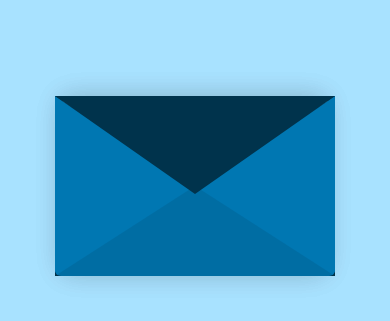
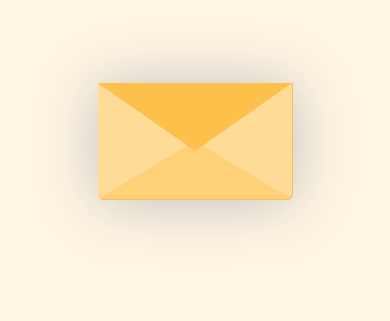
Before and after one commit to himayand21/greeting-card, a React (Create React App) app: page / in a window 390 px wide. Shown: the part 281-602 px from the top of the page. Built offline with nearby package versions, Linux system fonts and the light colour scheme.

Commit message:
feat(ui): responsiveness

```diff
--- a/src/styles/app.scss
+++ b/src/styles/app.scss
@@ -3,10 +3,24 @@ body {
     background-color: $color-bg;
     .app {
       text-align: center;
-      @include envelope-style();
       height: 100vh;
       width: 100vw;
       overflow: hidden;
       @include flex-center();
+      @media only screen and (max-width: 599px) {
+        @include envelope-style(50vw);
+      }
+      @media only screen and (min-width: 600px) {
+        @include envelope-style(45vw);
+      }
+      @media only screen and (min-width: 768px) {
+        @include envelope-style(40vw);
+      }
+      @media only screen and (min-width: 992px) {
+        @include envelope-style(30vw);
+      }
+      @media only screen and (min-width: 1200px) {
+        @include envelope-style(25vw);
+      }
     }
 }
--- a/src/styles/components/envelope.scss
+++ b/src/styles/components/envelope.scss
@@ -1,8 +1,10 @@
 @import "./letter.scss";
-@mixin envelope-style {
+@mixin envelope-style($env-width) {
+    $env-height: 0.6 * $env-width;
     .envlope-wrapper {
-        height: 270px;
-        @include letter-styles();
+        height: $env-height;
+        position: relative;
+        @include letter-styles($env-width, $env-height);
 
         &.open {
             .envelope {
@@ -13,17 +15,7 @@
                 }
             }
             .letter {
-                @include go-up-scale4();
-            }
-            @media (max-width: 750px) {
-                .letter {
-                    @include go-up-scale4();
-                }
-            }
-            @media(min-width: 1000px) {
-                .letter {
-                    @include go-up-scale6();
-                }
+                @include go-up-scale4($env-height);
             }
             .letter {
                 .back {
@@ -50,7 +42,7 @@
             border-bottom-right-radius: $env-border-radius;
             margin-left: auto;
             margin-right: auto;
-            top: 90px;
+            top: 0px;
             .front {
                 position: absolute;
                 width: 0;
@@ -58,8 +50,8 @@
                 &.flap {
                     border-left: ($env-width / 2) solid transparent;
                     border-right: ($env-width / 2) solid transparent;
-                    border-bottom: ($env-height / 2) - 8 solid transparent; /* a little smaller */
-                    border-top: ($env-height / 2) + 8 solid $color-flap; /* a little larger */
+                    border-bottom: ($env-height / 2) - (0.05 * $env-width) solid transparent; /* a little smaller */
+                    border-top: ($env-height / 2) + (0.05 * $env-width) solid $color-flap; /* a little larger */
                     transform-origin: top;
                     z-index: 5;
                     pointer-events: none;
@@ -82,6 +74,9 @@
                 height: 100%;
                 z-index: 2;
                 background-color: $color-flap;
+                border-bottom-left-radius: $env-border-radius;
+                border-bottom-right-radius: $env-border-radius;
+                box-shadow: 0px 2px 60px $color-box-shadow;
             }
         }
     }
--- a/src/styles/components/letter.scss
+++ b/src/styles/components/letter.scss
@@ -1,49 +1,36 @@
-@mixin letter-styles {
+@mixin letter-styles($env-width, $env-height) {
     .letter {
-        position: relative;
-        height: 265px;
+        position: absolute;
+        height: $env-width * 0.9;
         margin-left: auto;
         margin-right: auto;
-        width: 175px;
-        top: -90px;
+        width: $env-height * 0.9;
+        top: 0px;
+        left: 0px;
+        margin-left: (($env-width - $env-height) * 0.9 / 2) + ($env-width * 0.1 / 2);
+        margin-top: -(($env-width - $env-height) * 0.9 / 2) + ($env-height * 0.1 / 2);
         border-radius: $env-border-radius;
-        // box-shadow: 0 2px 26px rgba(0, 0, 0, 0.12);
         z-index: 2;
         transform-style: preserve-3d;
-        perspective: 1500px;
-        transform: rotateZ(90deg) translateX(-25%);
+        perspective: 100vh;
+        transform: rotateZ(90deg);
         .letter-face{
             top: 0px;
             left: 0px;
-            height: 265px;
-            width: 175px;
+            height: $env-width * 0.9;
+            width: $env-height * 0.9;
             transform-origin: top left;
             color: black;
             position: absolute;
             overflow: hidden;
-            box-shadow: 0 2px 26px rgba(0, 0, 0, 0.12);
-            &::after {
-                content: "";
-                position: absolute;
-                top: 0;
-                bottom: 0;
-                left: 0;
-                right: 0;
-                background-image: linear-gradient(
-                    180deg,
-                    rgba(255, 255, 255, 0) 25%,
-                    rgba(215, 227, 239, 0.7) 55%,
-                    rgba(215, 227, 239, 1) 100%
-                );
-            }
             border-left: 0.5px solid lightgray;
-            p{
-                width: 175px;
-                height: 265px;
+            p {
+                width: $env-height * 0.9;
+                height: $env-width * 0.8;
                 transform: rotateY(145deg);
                 transform-origin: center;
                 opacity: 0;
-                font-size: 20px;
+                font-size: (0.07 * $env-width);
                 font-family: 'Caveat', cursive;
             }
             &.front {
@@ -64,27 +51,6 @@
             bottom: 0;
             left: 0;
             right: 0;
-            // background-image: linear-gradient(
-            //     180deg,
-            //     rgba(255, 255, 255, 0) 25%,
-            //     rgba(215, 227, 239, 0.7) 55%,
-            //     rgba(215, 227, 239, 1) 100%
-            // );
         }
     }
 }
-
-// @media only screen and (min-width: 1000px) {
-//     .letter  {
-//         height: 394px;
-//         width: 260px;
-//         .letter-face {
-//             height: 394px;
-//         width: 260px;
-//         p{
-//             height: 394px;
-//         width: 260px;
-//         }
-//         }
-//     }
-// }
--- a/src/styles/partials/_animations.scss
+++ b/src/styles/partials/_animations.scss
@@ -1,31 +1,17 @@
-@keyframes go-up-scale4 {
-  0% {
-    transform: rotateZ(90deg) translateX(-25%);
-  }
-  50% {
-    transform: scale(1.1) rotateZ(90deg) translateX(-200px);
-  }
-  70% {
-    transform: scale(1.2) rotateZ(90deg) translateX(20%) translateY(-22%);
-  }
-  100% {
-    transform: scale(1.4) rotateZ(0deg) translateX(50%) translateY(-22%);
-  }
-}
-@keyframes go-up-scale6 {
-  0% {
-    transform: rotateZ(90deg) translateX(-25%);
-  }
-  50% {
-    transform: scale(1.1) rotateZ(90deg) translateX(-200px);
-  }
-  70% {
-    transform: scale(1.3) rotateZ(90deg) translateX(20%) translateY(-22%);
-  }
-  100% {
-    transform: scale(1.6) rotateZ(0deg) translateX(50%) translateY(-22%);
-  }
-}
+// @keyframes go-up-scale6 {
+//   0% {
+//     transform: rotateZ(90deg) translateX(-25%);
+//   }
+//   50% {
+//     transform: scale(1.1) rotateZ(90deg) translateX(-200px);
+//   }
+//   70% {
+//     transform: scale(1.3) rotateZ(90deg) translateX(20%) translateY(-22%);
+//   }
+//   100% {
+//     transform: scale(1.6) rotateZ(0deg) translateX(50%) translateY(-22%);
+//   }
+// }
 
 @keyframes free-fall {
   0% {
--- a/src/styles/partials/_colors.scss
+++ b/src/styles/partials/_colors.scss
@@ -1,4 +1,5 @@
-$color-env: #0077b2;
-$color-env2: darken($color-env, 3%);
-$color-flap: darken($color-env, 20%);
-$color-bg: lighten($color-env, 48%);
+$color-flap: #fdc14b;
+$color-env: lighten($color-flap, 15%);
+$color-env2: darken($color-env, 6%);
+$color-bg: lighten($color-env, 15%);
+$color-box-shadow: darken(white, 25%);
--- a/src/styles/partials/_mixins.scss
+++ b/src/styles/partials/_mixins.scss
@@ -6,8 +6,22 @@
     animation: free-fall 1s linear 0s 1 forwards;
 }
 
-@mixin go-up-scale4 {
+@mixin go-up-scale4($env-height) {
     animation: go-up-scale4 2s linear 1s 1 forwards;
+    @keyframes go-up-scale4 {
+        0% {
+          transform: rotateZ(90deg) translateX(-25%);
+        }
+        33% {
+          transform: scale(1.1) rotateZ(90deg) translateX(-$env-height);
+        }
+        66% {
+          transform: scale(1.2) rotateZ(90deg) translateX(20%);
+        }
+        100% {
+          transform: scale(1.4) rotateZ(0deg) translateX(50%);
+        }
+    }
 }
 @mixin go-up-scale6 {
     animation: go-up-scale6 2s linear 1s 1 forwards;
--- a/src/styles/partials/_variables.scss
+++ b/src/styles/partials/_variables.scss
@@ -1,3 +1 @@
 $env-border-radius: 6px;
-$env-width: 280px;
-$env-height: 180px;
```
